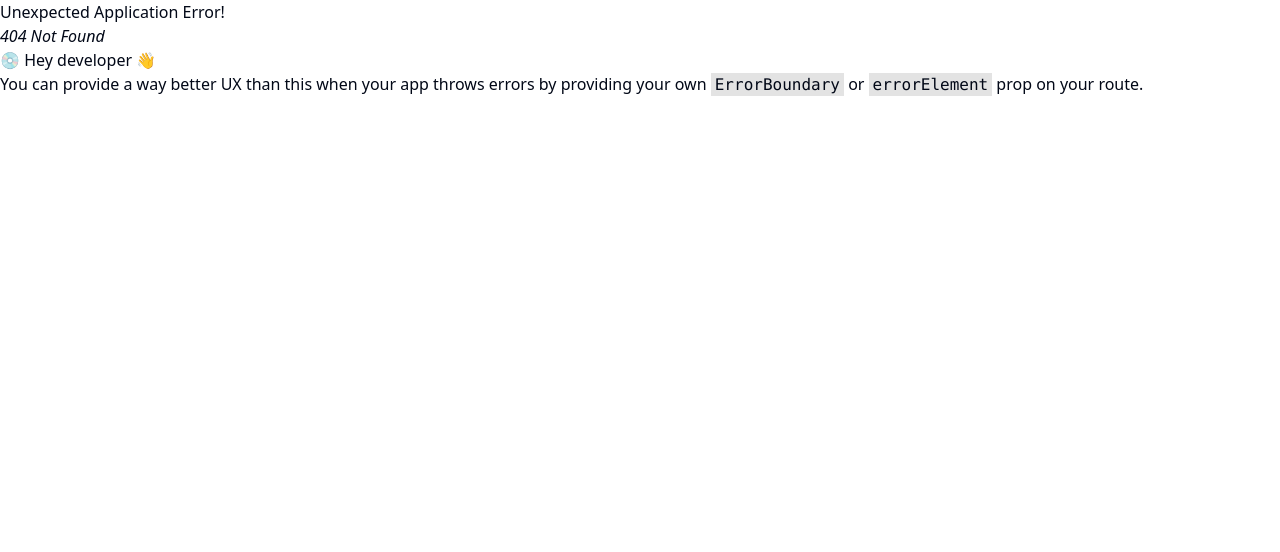
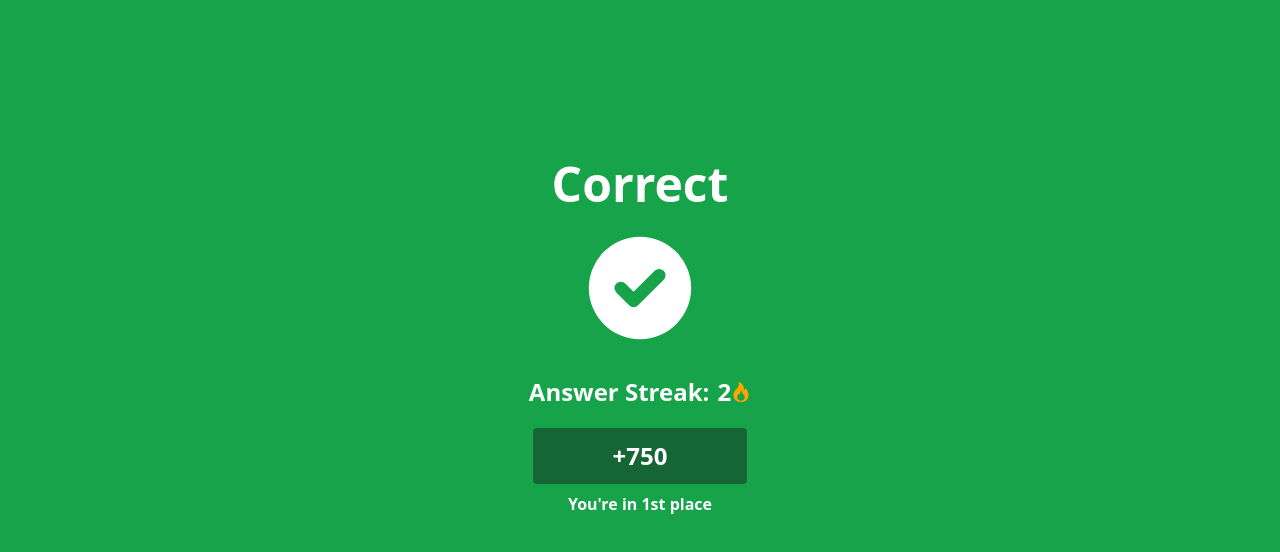
Before and after one commit to aditya-mishra07/realtime-quiz-app, a React (Vite) app in the folder frontend/: page /right in a window 1280 px wide. Before the commit this address had no page. Shown: the top 552 px of the page. Built offline with nearby package versions, Linux system fonts and the light colour scheme; the HTML template or start-up script is replaced by a standard one.

Commit message:
Added a page for user with correct answer

```diff
--- a/frontend/package.json
+++ b/frontend/package.json
@@ -19,6 +19,7 @@
     "nanoid": "^5.0.7",
     "react": "^18.3.1",
     "react-dom": "^18.3.1",
+    "react-icons": "^5.3.0",
     "react-router-dom": "^6.26.1",
     "tailwind-merge": "^2.5.2",
     "tailwindcss-animate": "^1.0.7"
--- a/frontend/src/App.tsx
+++ b/frontend/src/App.tsx
@@ -2,6 +2,7 @@ import { createBrowserRouter, RouterProvider } from "react-router-dom";
 import { Suspense } from "react";
 import { User } from "./Pages/User";
 import { Admin } from "./Pages/Admin";
+import Right from "./Pages/Right";
 
 function App() {
   const router = createBrowserRouter([
@@ -13,6 +14,10 @@ function App() {
       path: "/admin",
       element: <Admin />,
     },
+    {
+      path: "/right",
+      element: <Right />,
+    },
   ]);
   return (
     <Suspense fallback={<div>Loading...</div>}>
--- /dev/null
+++ b/frontend/src/Pages/Right.tsx
@@ -0,0 +1,30 @@
+import { HiCheckCircle } from "react-icons/hi";
+import { BsFire } from "react-icons/bs";
+
+export default function Right() {
+  return (
+    <div className="h-screen bg-green-600 font-sans">
+      <div className=" flex flex-col justify-center items-center">
+        <h1 className="text-5xl text-white font-semibold mt-40 mb-4">
+          Correct
+        </h1>
+        <HiCheckCircle className=" size-32" color="white" />
+        <div className="flex justify-center items-center mt-2">
+          <h3 className=" text-white text-2xl mt-4 mr-2 font-semibold">
+            {" "}
+            Answer Streak:
+          </h3>
+          <h3 className="text-white text-2xl mt-4 font-semibold">2</h3>
+          <BsFire color="orange" size={"20px"} className="mt-4" />
+        </div>
+
+        <div className="bg-green-800 text-white text-2xl font-semibold p-3 px-20 mt-5 rounded-sm">
+          +750
+        </div>
+        <h5 className="text-white text-md font-semibold mt-2">
+          You're in 1st place
+        </h5>
+      </div>
+    </div>
+  );
+}
```
Also changed, not shown: frontend/src/Pages/Wrong.tsx (added), 1 other file (tests, documents, lock files or other folders).
